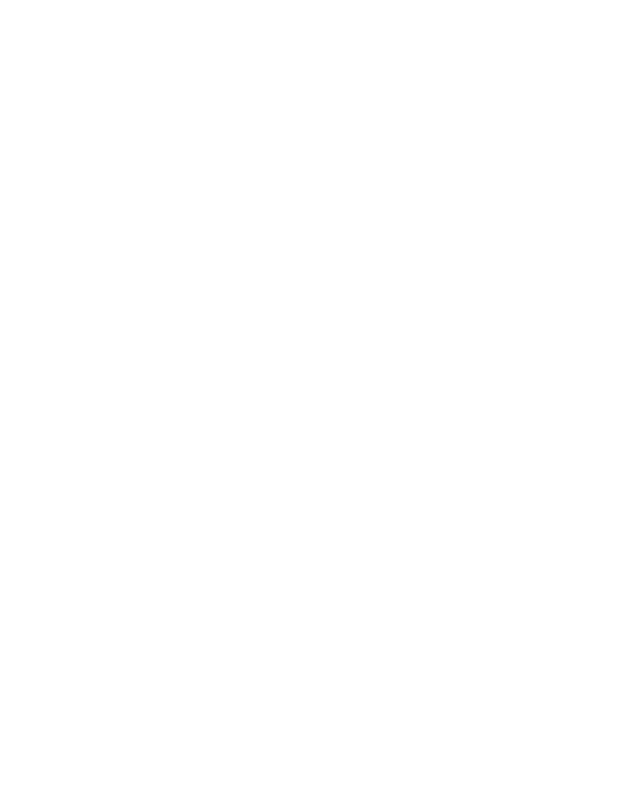
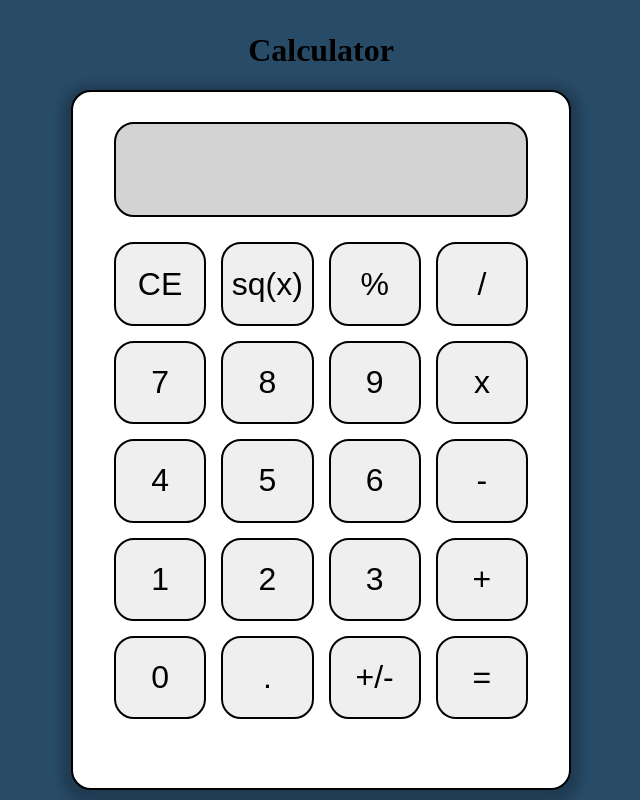
Before and after one commit to andreirobu-dev/calculator, a plain HTML site: page index.html in a window 1280 px wide. Shown: the whole page, without its empty margins (319-959 px from the left). Drawn offline with Linux system fonts and the light colour scheme.

Commit message:
Add basic layout and styling

```diff
--- a/index.html
+++ b/index.html
@@ -4,11 +4,38 @@
 <head>
     <meta charset="UTF-8">
     <meta name="viewport" content="width=device-width, initial-scale=1.0">
+    <link rel="stylesheet" href="style.css">
+    <script src="script.js" defer></script>
     <title>Calculator</title>
 </head>
 
 <body>
-
+    <h1>Calculator</h1>
+    <div id="calculator">
+        <div id="screen"></div>
+        <div id="buttons">
+            <button class="button">CE</button>
+            <button class="button">sq(x)</button>
+            <button class="button">%</button>
+            <button class="button">/</button>
+            <button class="button">7</button>
+            <button class="button">8</button>
+            <button class="button">9</button>
+            <button class="button">x</button>
+            <button class="button">4</button>
+            <button class="button">5</button>
+            <button class="button">6</button>
+            <button class="button">-</button>
+            <button class="button">1</button>
+            <button class="button">2</button>
+            <button class="button">3</button>
+            <button class="button">+</button>
+            <button class="button">0</button>
+            <button class="button">.</button>
+            <button class="button">+/-</button>
+            <button class="button">=</button>
+        </div>
+    </div>
 </body>
 
 </html>
--- a/style.css
+++ b/style.css
@@ -0,0 +1,76 @@
+body {
+    margin: 0;
+    display: flex;
+    flex-direction: column;
+    justify-content: center;
+    align-items: center;
+    height: 100vh;
+    background-color: rgb(40, 75, 104);
+}
+
+#calculator {
+    display: flex;
+    flex-direction: column;
+    align-items: center;
+    gap: 25px;
+
+    width: 500px;
+    height: 700px;
+
+    box-sizing: border-box;
+    box-shadow: 0 4px 10px 10px rgb(0, 0, 0, 0.2);
+    border: 2px solid black;
+    border-radius: 20px;
+    padding: 30px;
+
+    background-color: white;
+}
+
+#screen {
+    width: 95%;
+    height: 15%;
+
+    box-sizing: border-box;
+    border: 2px solid black;
+    border-radius: 20px;
+
+    background-color: lightgray;
+}
+
+#buttons {
+    display: flex;
+    flex-direction: row;
+    flex-wrap: wrap;
+    gap: 15px;
+
+    width: 95%;
+    height: 75%;
+
+    box-sizing: border-box;
+    /* border: 2px solid black; */
+    border-radius: 20px;
+
+}
+
+.button {
+    display: flex;
+    justify-content: center;
+    align-items: center;
+
+    width: calc((100% - 3 * 15px) / 4);
+    height: calc((100% - 4 * 15px) / 5);
+
+    box-sizing: border-box;
+    border: 2px solid black;
+    border-radius: 20px;
+
+    font-size: 200%;
+}
+
+.button:hover {
+    background-color: aqua;
+}
+
+.button:active {
+    background-color: black;
+}
```
Also changed, not shown: 1 other file.
